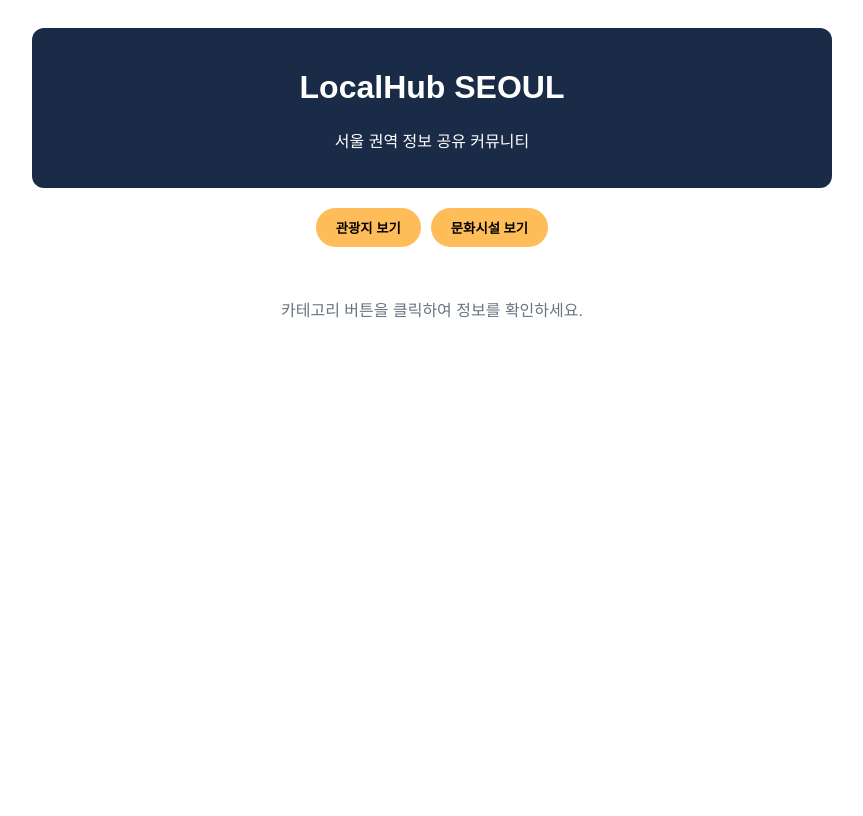
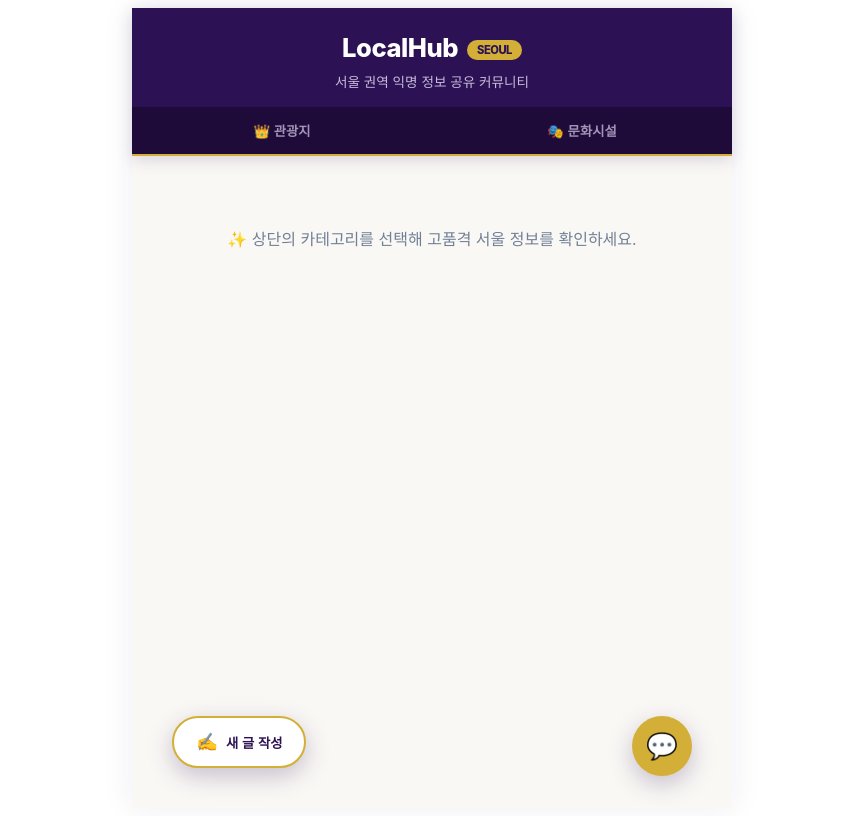
Before and after one commit to ohchanwu/ssaidols, a Vue app in the folder JSON 데이터 지연 로드/ssafy-teamPJT/: page / in a window 1280 px wide. Shown: the whole page, without its empty margins (208-1071 px from the left). Built offline with nearby package versions, Linux system fonts and the light colour scheme.

Commit message:
v2: 보라색

```diff
--- a/JSON 데이터 지연 로드/ssafy-teamPJT/src/App.vue
+++ b/JSON 데이터 지연 로드/ssafy-teamPJT/src/App.vue
@@ -1,131 +1,313 @@
 <template>
-  <div class="container">
+  <div class="app-container">
     <header class="header">
-      <h1>LocalHub SEOUL</h1>
-      <p>서울 권역 정보 공유 커뮤니티</p>
+      <div class="header-content">
+        <h1>LocalHub <span class="badge">SEOUL</span></h1>
+        <p>서울 권역 익명 정보 공유 커뮤니티</p>
+      </div>
+      <nav class="nav-tabs">
+        <button
+          :class="{ active: currentTab === '서울_관광지' }"
+          @click="fetchData('서울_관광지')"
+        >
+          👑 관광지
+        </button>
+        <button
+          :class="{ active: currentTab === '서울_문화시설' }"
+          @click="fetchData('서울_문화시설')"
+        >
+          🎭 문화시설
+        </button>
+      </nav>
     </header>
 
     <main class="main-content">
-      <div class="button-group">
-        <button @click="fetchData('서울_관광지')">관광지 보기</button>
-        <button @click="fetchData('서울_문화시설')">문화시설 보기</button>
-      </div>
+      <div v-if="isLoading" class="status-msg">데이터를 불러오는 중입니다...</div>
 
-      <p v-if="isLoading" class="loading-msg">데이터를 불러오는 중입니다...</p>
-
-      <div v-if="items.length > 0" class="card-grid">
+      <div v-else-if="items.length > 0" class="card-grid">
         <div v-for="item in items" :key="item.contentid" class="card">
-          <img v-if="item.firstimage" :src="item.firstimage" alt="대표 이미지" class="card-image" />
-          <div v-else class="no-image">이미지 없음</div>
-
-          <div class="card-info">
-            <h3>{{ item.title }}</h3>
-            <p>{{ item.addr1 }}</p>
+          <div class="card-image-wrapper">
+            <img v-if="item.firstimage" :src="item.firstimage" alt="이미지" class="card-image" />
+            <div v-else class="no-image">이미지 준비중</div>
+          </div>
+          <div class="card-body">
+            <span class="category-tag">{{ currentTab === '서울_관광지' ? '관광지' : '문화시설' }}</span>
+            <h3 class="title">{{ item.title }}</h3>
+            <p class="address">{{ item.addr1 }}</p>
           </div>
         </div>
       </div>
 
-      <p v-else-if="!isLoading" class="empty-msg">카테고리 버튼을 클릭하여 정보를 확인하세요.</p>
+      <div v-else class="status-msg empty-state">
+        ✨ 상단의 카테고리를 선택해 고품격 서울 정보를 확인하세요.
+      </div>
     </main>
+
+    <div class="floating-area">
+      <button class="fab-btn write-btn" @click="openPostModal">
+        <span class="icon">✍️</span>
+        <span class="text">새 글 작성</span>
+      </button>
+
+      <button class="fab-btn chat-btn" @click="openChatbot">
+        <span class="icon">💬</span>
+      </button>
+    </div>
   </div>
 </template>
 
 <script setup>
 import { ref } from 'vue';
 
-const items = ref([]); // 데이터를 담아둘 바구니
-const isLoading = ref(false); // 로딩 상태
+const items = ref([]);
+const isLoading = ref(false);
+const currentTab = ref('');
 
-// public/data 폴더에서 JSON 데이터를 불러오는 핵심 함수!
 const fetchData = async (fileName) => {
+  currentTab.value = fileName;
   isLoading.value = true;
-  items.value = []; // 기존 데이터를 비움
+  items.value = [];
 
   try {
     const response = await fetch(`/data/${fileName}.json`);
+    if (!response.ok) throw new Error("파일 확인 필요");
     const data = await response.json();
-    items.value = data.items; // 받아온 데이터를 바구니에 쏙!
+    items.value = data.items;
   } catch (error) {
-    alert("데이터를 불러오는데 실패했습니다. (경로를 확인해주세요!)");
+    alert("데이터를 불러오는데 실패했습니다.");
   } finally {
     isLoading.value = false;
   }
 };
+
+const openPostModal = () => {
+  alert("게시글 작성 화면이 열립니다! (기능 구현 예정)");
+};
+const openChatbot = () => {
+  alert("챗봇 창이 열립니다! (기능 구현 예정)");
+};
 </script>
 
 <style scoped>
-/* 화면을 예쁘게 꾸며주는 CSS 스타일 */
-.container {
-  max-width: 800px;
+/* 럭셔리 서울 테마 컬러 시스템 정의 */
+/* Deep Purple: #2c1254 (황실의 보라) */
+/* Gold: #D4AF37 (클래식 골드) */
+/* Light Ivory: #FAF8F5 (은은한 크림빛 흰색) */
+
+.app-container {
+  max-width: 600px;
   margin: 0 auto;
+  background-color: #FAF8F5; /* 따뜻하고 부드러운 느낌의 크리미 화이트 */
+  min-height: 100vh;
+  position: relative;
+  font-family: 'Pretendard', -apple-system, BlinkMacSystemFont, system-ui, sans-serif;
+  box-shadow: 0 0 30px rgba(44, 18, 84, 0.08); /* 보라빛이 살짝 가미된 고급스러운 그림자 */
+}
+
+/* 상단 헤더 (Deep Purple & Gold Line) */
+.header {
+  background-color: #2c1254; /* 짙은 보라색 */
+  color: #ffffff;
+  position: sticky;
+  top: 0;
+  z-index: 10;
+  border-bottom: 2px solid #D4AF37; /* 황금빛 경계선 */
+  box-shadow: 0 4px 15px rgba(44, 18, 84, 0.15);
+}
+
+.header-content {
+  padding: 24px 20px 16px;
+  text-align: center;
+}
+
+.header h1 {
+  margin: 0 0 8px 0;
+  font-size: 1.6rem;
+  font-weight: 800;
+  letter-spacing: -0.5px;
+}
+
+.badge {
+  background-color: #D4AF37; /* 황금색 배지 */
+  color: #2c1254; /* 글씨는 깊은 보라색 */
+  font-size: 0.7rem;
+  font-weight: 800;
+  padding: 3px 10px;
+  border-radius: 12px;
+  vertical-align: middle;
+  margin-left: 4px;
+}
+
+.header p {
+  margin: 0;
+  font-size: 0.85rem;
+  opacity: 0.85;
+  color: #E2D9F3; /* 은은한 연보라빛 연출 */
+}
+
+/* 카테고리 탭 */
+.nav-tabs {
+  display: flex;
+  background-color: #1e0b3a; /* 더 어두운 보라색 */
+}
+
+.nav-tabs button {
+  flex: 1;
+  padding: 14px 0;
+  background: none;
+  border: none;
+  color: #A394B7; /* 차분한 그레이시 퍼플 */
+  font-weight: 600;
+  cursor: pointer;
+  transition: all 0.3s ease;
+}
+
+.nav-tabs button.active {
+  color: #D4AF37; /* 황금색 활성화 */
+  border-bottom: 3px solid #D4AF37;
+  background-color: rgba(212, 175, 55, 0.05); /* 미세한 황금색 비침 효과 */
+  font-weight: 700;
+}
+
+/* 메인 컨텐츠 영역 */
+.main-content {
   padding: 20px;
-  font-family: sans-serif;
+  padding-bottom: 100px;
 }
-.header {
-  background-color: #1a2b48;
-  color: white;
-  padding: 20px;
-  border-radius: 12px;
-  text-align: center;
-  margin-bottom: 20px;
+
+.card-grid {
+  display: flex;
+  flex-direction: column;
+  gap: 18px;
 }
-.button-group {
+
+.card {
+  background: #ffffff; /* 순백색 카드 */
+  border-radius: 16px;
+  overflow: hidden;
+  box-shadow: 0 4px 12px rgba(44, 18, 84, 0.04);
   display: flex;
-  gap: 10px;
-  justify-content: center;
-  margin-bottom: 20px;
+  flex-direction: column;
+  border: 1px solid rgba(212, 175, 55, 0.15); /* 카드 테두리에 아주 연한 골드 프레임 적용 */
+  transition: transform 0.2s, box-shadow 0.2s;
 }
-button {
-  background-color: #ffbd59;
-  border: none;
-  padding: 10px 20px;
-  border-radius: 20px;
-  font-weight: bold;
-  cursor: pointer;
+
+.card:hover {
+  transform: translateY(-2px);
+  box-shadow: 0 8px 20px rgba(44, 18, 84, 0.08);
 }
-button:hover {
-  opacity: 0.8;
+
+.card-image-wrapper {
+  height: 170px;
+  background-color: #f1ecf7;
 }
-.card-grid {
-  display: grid;
-  grid-template-columns: repeat(auto-fill, minmax(250px, 1fr));
-  gap: 20px;
-}
-.card {
-  border: 1px solid #e5e7eb;
-  border-radius: 12px;
-  overflow: hidden;
-  box-shadow: 0 4px 6px rgba(0,0,0,0.1);
-}
+
 .card-image {
   width: 100%;
-  height: 150px;
+  height: 100%;
   object-fit: cover;
 }
+
 .no-image {
   width: 100%;
-  height: 150px;
-  background-color: #f3f4f6;
+  height: 100%;
   display: flex;
   align-items: center;
   justify-content: center;
-  color: #9ca3af;
+  color: #a0aec0;
+  font-size: 0.9rem;
+  background-color: #f3effa;
 }
-.card-info {
-  padding: 15px;
+
+.card-body {
+  padding: 18px;
 }
-.card-info h3 {
-  margin: 0 0 10px 0;
+
+.category-tag {
+  display: inline-block;
+  font-size: 0.7rem;
+  font-weight: 700;
+  color: #c49a1f; /* 가독성을 위해 살짝 짙게 톤다운된 골드 */
+  background-color: #FAF4E5; /* 아주 연한 아이보리 골드 배경 */
+  padding: 4px 8px;
+  border-radius: 4px;
+  margin-bottom: 10px;
+  border: 1px solid rgba(212, 175, 55, 0.3);
+}
+
+.title {
+  margin: 0 0 8px 0;
+  font-size: 1.15rem;
+  color: #2c1254; /* 제목에 깊은 보라색 적용 */
+  font-weight: 700;
+}
+
+.address {
+  margin: 0;
+  font-size: 0.85rem;
+  color: #718096;
+}
+
+.status-msg {
+  text-align: center;
+  padding: 50px 0;
+  color: #718096;
+}
+
+/* 하단 플로팅 영역 */
+.floating-area {
+  position: fixed;
+  bottom: 24px;
+  left: 50%;
+  transform: translateX(-50%);
+  width: 100%;
+  max-width: 560px;
+  display: flex;
+  justify-content: space-between;
+  padding: 0 20px;
+  box-sizing: border-box;
+  pointer-events: none;
+  z-index: 50;
+}
+
+.fab-btn {
+  pointer-events: auto;
+  border: none;
+  border-radius: 50px;
+  cursor: pointer;
+  box-shadow: 0 8px 24px rgba(44, 18, 84, 0.25); /* 그림자에도 깊은 보라 분위기 적용 */
+  display: flex;
+  align-items: center;
+  justify-content: center;
+  transition: transform 0.2s, box-shadow 0.2s;
+}
+
+.fab-btn:hover {
+  transform: translateY(-4px);
+  box-shadow: 0 12px 28px rgba(44, 18, 84, 0.35);
+}
+
+/* 좌측: 새 글 작성 버튼 (White & Gold border) */
+.write-btn {
+  background-color: #ffffff;
+  color: #2c1254;
+  padding: 0 22px;
+  height: 52px;
+  font-weight: 700;
+  border: 2.5px solid #D4AF37; /* 영롱한 황금빛 테두리 */
+}
+
+.write-btn .icon {
+  margin-right: 8px;
   font-size: 1.1rem;
 }
-.card-info p {
-  margin: 0;
-  font-size: 0.9rem;
-  color: #6b7280;
-}
-.loading-msg, .empty-msg {
-  text-align: center;
-  margin-top: 50px;
-  color: #6b7280;
+
+/* 우측: 챗봇 버튼 (Gold Fill & Deep Purple Icon) */
+.chat-btn {
+  background-color: #D4AF37;
+  color: #2c1254;
+  width: 60px;
+  height: 60px;
+  font-size: 1.6rem;
 }
 </style>
```
